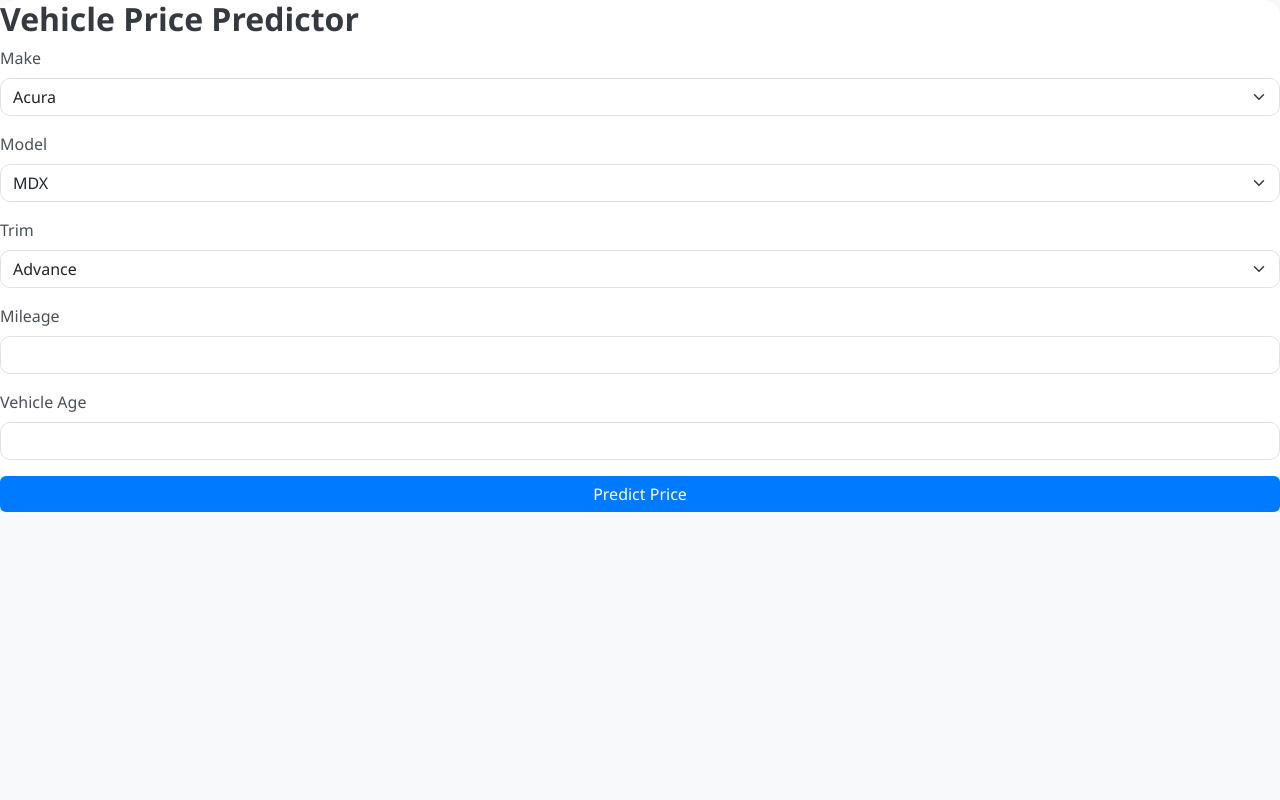
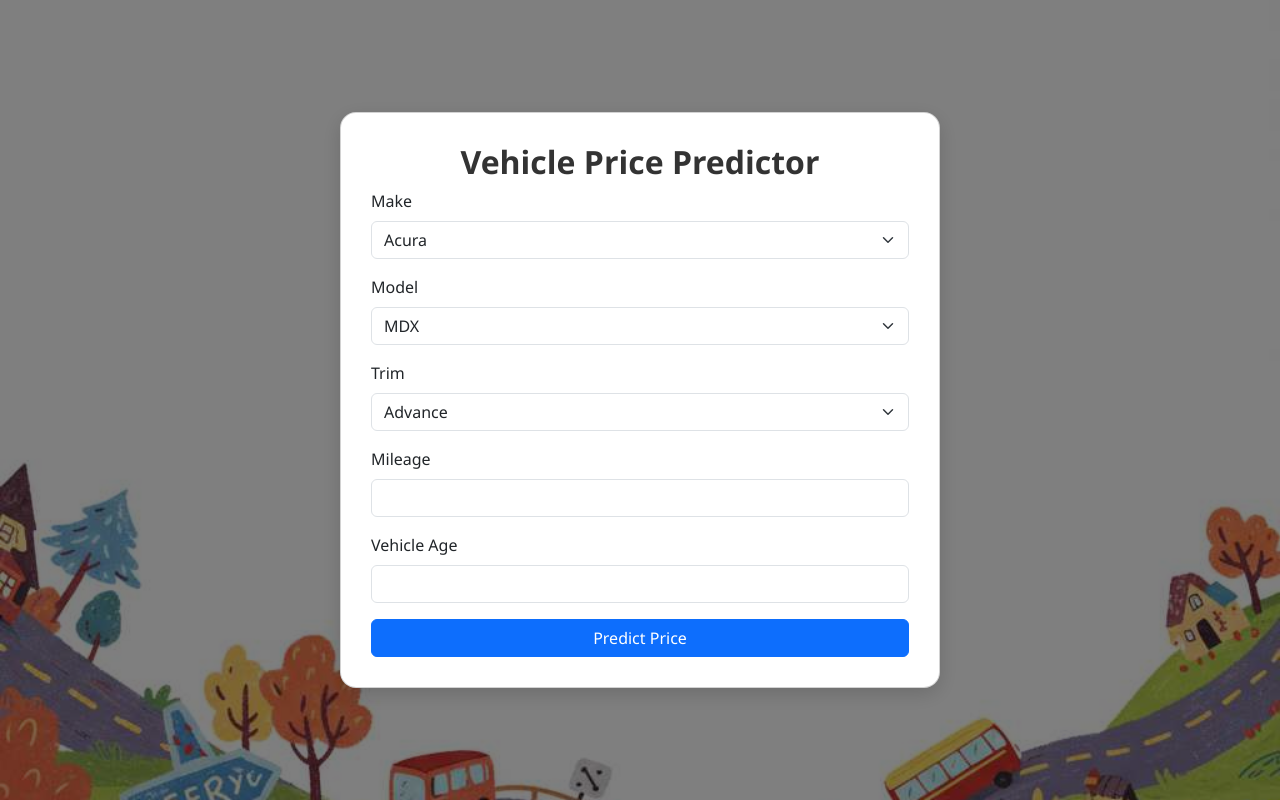
Before and after one commit to Hurmath123/Vehicle-Price-Prediction, a Flask app: page / in a window 1280 px wide. Run offline with Flask 3, Linux system fonts and the light colour scheme; parts of the project's set-up code (start-up, migrations or seed data) failed here and were passed over.

Commit message:
style.css

```diff
--- a/static/style.css
+++ b/static/style.css
@@ -1,34 +1,30 @@
 body {
+    background: url('/static/download.png') no-repeat center center fixed;
+    background-size: cover;
     font-family: 'Segoe UI', sans-serif;
-    background-color: #f8f9fa;
+    margin: 0;
+    padding: 0;
+}
+
+.overlay {
+    background-color: rgba(0, 0, 0, 0.5); /* optional dark layer for readability */
+    min-height: 100vh;
+    display: flex;
+    align-items: center;
+    justify-content: center;
 }
 
 .card {
     background-color: #ffffff;
-    border: none;
     border-radius: 16px;
+    padding: 30px;
+    width: 100%;
+    max-width: 600px;
+    box-shadow: 0 6px 20px rgba(0, 0, 0, 0.15);
 }
 
 h2 {
     font-weight: 600;
-    color: #343a40;
+    text-align: center;
+    color: #333;
 }
-
-label {
-    font-weight: 500;
-    color: #495057;
-}
-
-.btn-primary {
-    background-color: #007bff;
-    border: none;
-    transition: background-color 0.3s ease;
-}
-
-.btn-primary:hover {
-    background-color: #0056b3;
-}
-
-input.form-control, select.form-select {
-    border-radius: 10px;
-}
```
